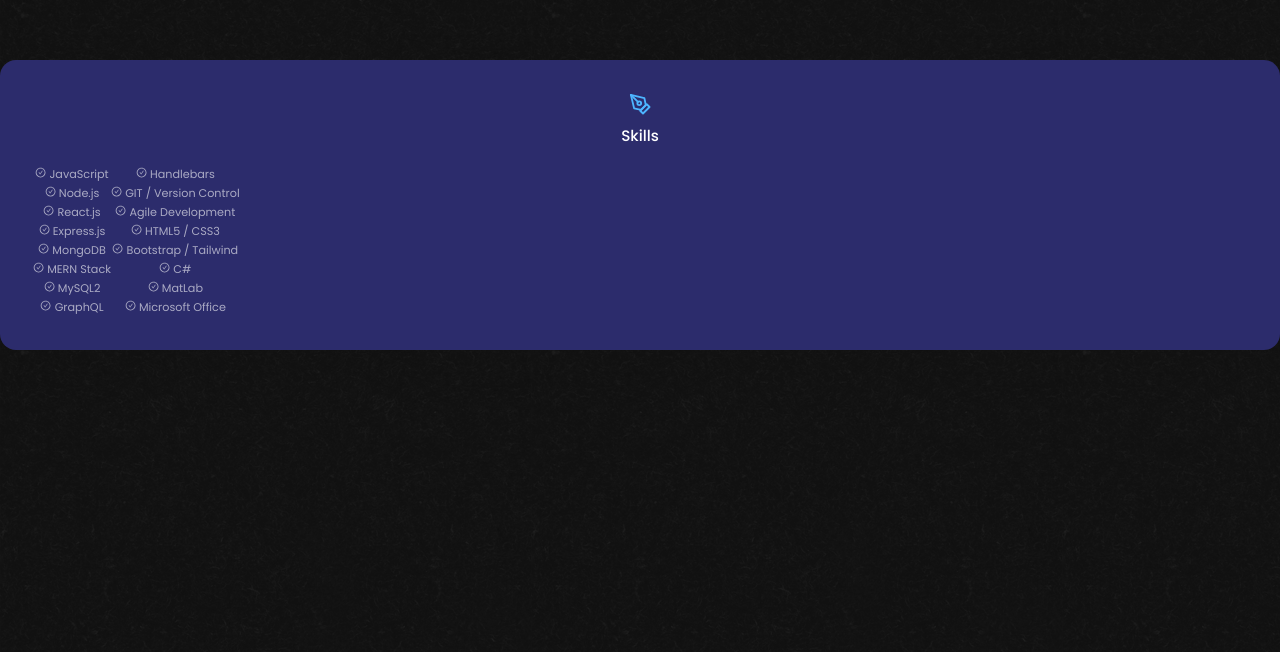
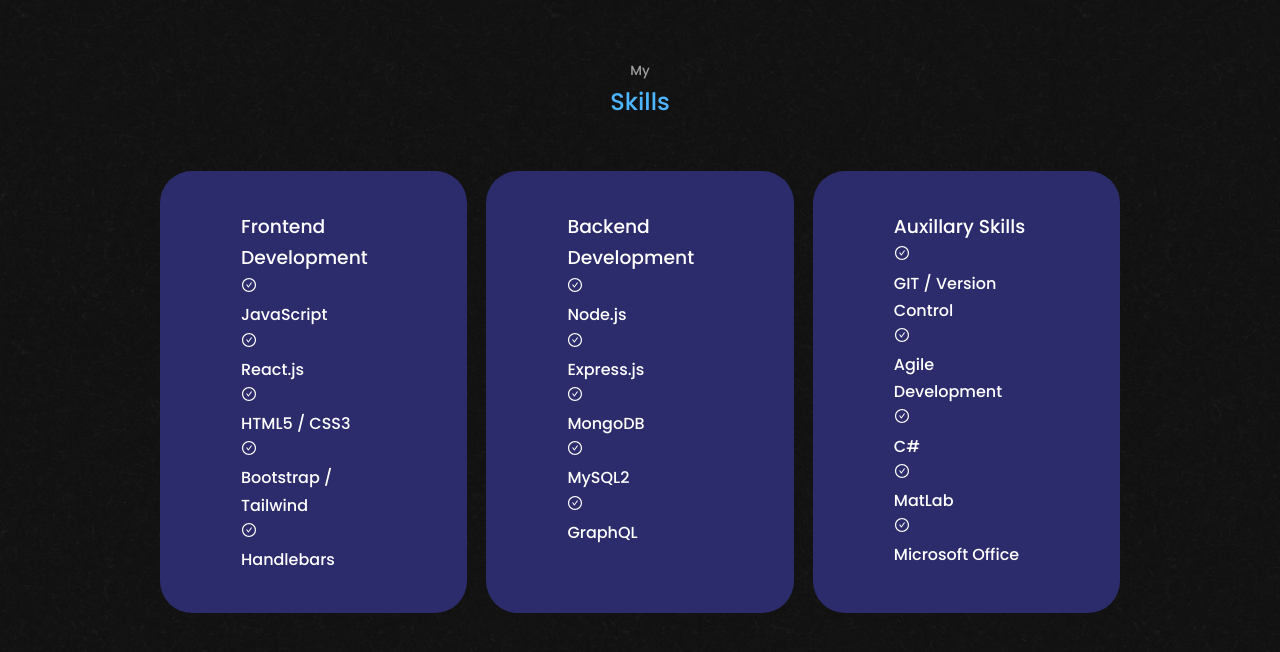
Before and after one commit to AlecDziwanowski/Portfolio, a React (Create React App) app: page / in a window 1280 px wide. Shown: the part 1332-1984 px from the top of the page. Built offline with nearby package versions, Linux system fonts and the light colour scheme.

Commit message:
continued edits to about.css. completed experience.jsx. began experience.css

```diff
--- a/src/components/about/about.css
+++ b/src/components/about/about.css
@@ -9,8 +9,7 @@
 }
 
 .about_cards {
-    display: grid;
-    grid-template-columns: repeat(2, 1fr);
+    display: flex;
     gap: 1.5rem;
 }
 
@@ -21,6 +20,7 @@
     padding: 2rem;
     text-align: center;
     transition: var(--transition);
+    width: 50%;
 }
 
 .about_card:hover {
--- a/src/components/experience/experience.css
+++ b/src/components/experience/experience.css
@@ -0,0 +1,12 @@
+.experience_container {
+    display: grid;
+    grid-template-columns: 1fr 1fr 1fr;
+    gap: 1.2rem;
+}
+
+.experience_container > div {
+    background: var(--color-bg-variant);
+    padding: 2.4rem 5rem;
+    border-radius: 2rem;
+    border: 1px solid transparent;
+}
--- a/src/components/experience/experience.jsx
+++ b/src/components/experience/experience.jsx
@@ -1,37 +1,92 @@
 import React from 'react';
 import './experience.css';
 import { AiOutlineCheckCircle } from 'react-icons/ai';
-import { FiPenTool } from 'react-icons/fi';
+// import { FiPenTool } from 'react-icons/fi';
 
 const Experience = () => {
   return (
     <section id='experience'>
-      <article className='about_card'>
-        <FiPenTool className='about_icon' />
-        <h5>Skills</h5>
-        <div className='flex'>
-          <div className='flex flex-col'>
-            <small><AiOutlineCheckCircle /> JavaScript</small>
-            <small><AiOutlineCheckCircle /> Node.js</small>
-            <small><AiOutlineCheckCircle /> React.js</small>
-            <small><AiOutlineCheckCircle /> Express.js</small>
-            <small><AiOutlineCheckCircle /> MongoDB</small>
-            <small><AiOutlineCheckCircle /> MERN Stack</small>
-            <small><AiOutlineCheckCircle /> MySQL2</small>
-            <small><AiOutlineCheckCircle /> GraphQL</small>
-          </div>
-          <div className='flex flex-col'>
-            <small><AiOutlineCheckCircle /> Handlebars</small>
-            <small><AiOutlineCheckCircle /> GIT / Version Control</small>
-            <small><AiOutlineCheckCircle /> Agile Development</small>
-            <small><AiOutlineCheckCircle /> HTML5 / CSS3</small>
-            <small><AiOutlineCheckCircle /> Bootstrap / Tailwind</small>
-            <small><AiOutlineCheckCircle /> C#</small>
-            <small><AiOutlineCheckCircle /> MatLab</small>
-            <small><AiOutlineCheckCircle /> Microsoft Office</small>
+      <h5>My</h5>
+      <h2>Skills</h2>
+      <div className='container experience_container'>
+        <div className="experience_frontend">
+          <h3>Frontend Development</h3>
+          <div className="experience_content">
+            <article className="experience_details">
+              <AiOutlineCheckCircle />
+              <h4>JavaScript</h4>
+            </article>
+            <article className="experience_details">
+              <AiOutlineCheckCircle />
+              <h4>React.js</h4>
+            </article>
+            <article className="experience_details">
+              <AiOutlineCheckCircle />
+              <h4>HTML5 / CSS3</h4>
+            </article>
+            <article className="experience_details">
+              <AiOutlineCheckCircle />
+              <h4>Bootstrap / Tailwind</h4>
+            </article>
+            <article className="experience_details">
+              <AiOutlineCheckCircle />
+              <h4>Handlebars</h4>
+            </article>
           </div>
         </div>
-      </article>
+
+        <div className="experience_backend">
+          <h3>Backend Development</h3>
+          <div className="experience_content">
+            <article className="experience_details">
+              <AiOutlineCheckCircle />
+              <h4>Node.js</h4>
+            </article>
+            <article className="experience_details">
+              <AiOutlineCheckCircle />
+              <h4>Express.js</h4>
+            </article>
+            <article className="experience_details">
+              <AiOutlineCheckCircle />
+              <h4>MongoDB</h4>
+            </article>
+            <article className="experience_details">
+              <AiOutlineCheckCircle />
+              <h4>MySQL2</h4>
+            </article>
+            <article className="experience_details">
+              <AiOutlineCheckCircle />
+              <h4>GraphQL</h4>
+            </article>
+          </div>
+        </div>
+
+        <div className="experience_frontend">
+          <h3>Auxillary Skills</h3>
+          <div className="experience_content">
+            <article className="experience_details">
+              <AiOutlineCheckCircle />
+              <h4>GIT / Version Control</h4>
+            </article>
+            <article className="experience_details">
+              <AiOutlineCheckCircle />
+              <h4>Agile Development</h4>
+            </article>
+            <article className="experience_details">
+              <AiOutlineCheckCircle />
+              <h4>C#</h4>
+            </article>
+            <article className="experience_details">
+              <AiOutlineCheckCircle />
+              <h4>MatLab</h4>
+            </article>
+            <article className="experience_details">
+              <AiOutlineCheckCircle />
+              <h4>Microsoft Office</h4>
+            </article>
+          </div>
+        </div>
+      </div>
     </section>
   )
 }
```
